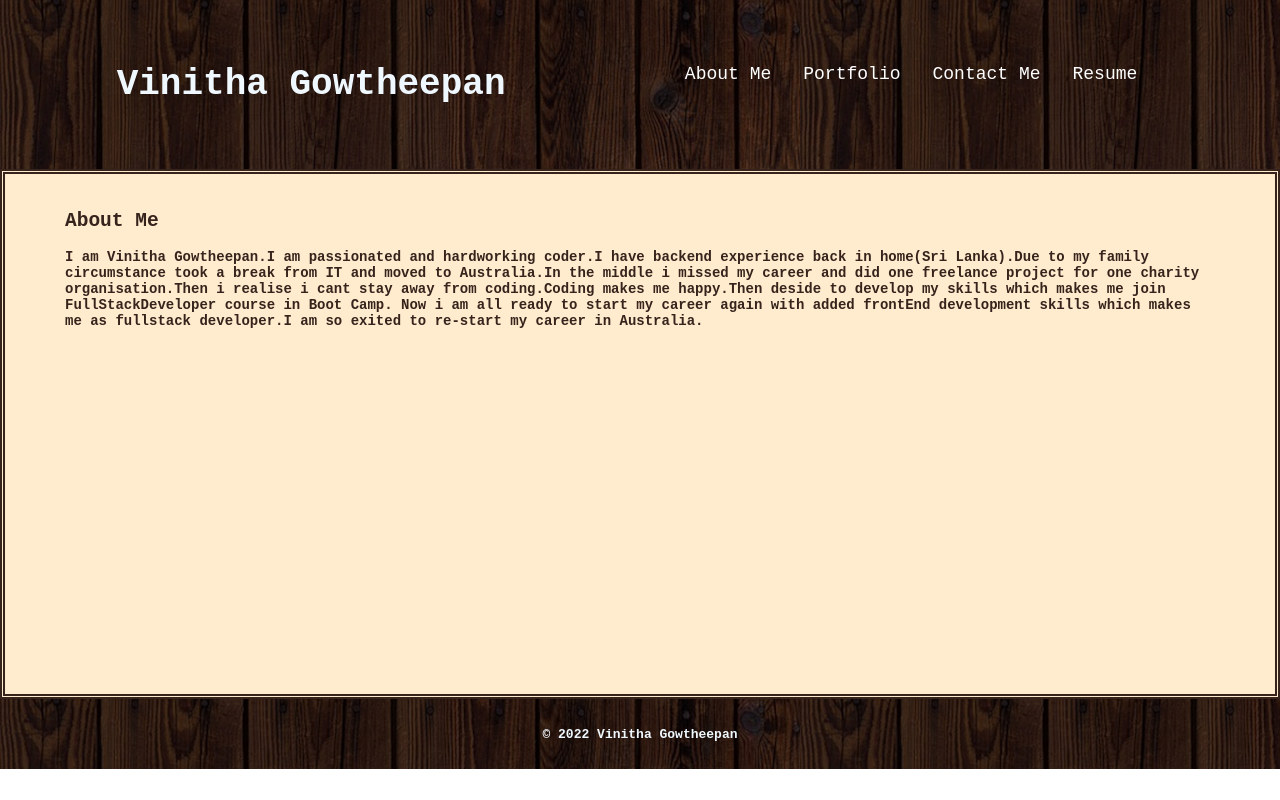
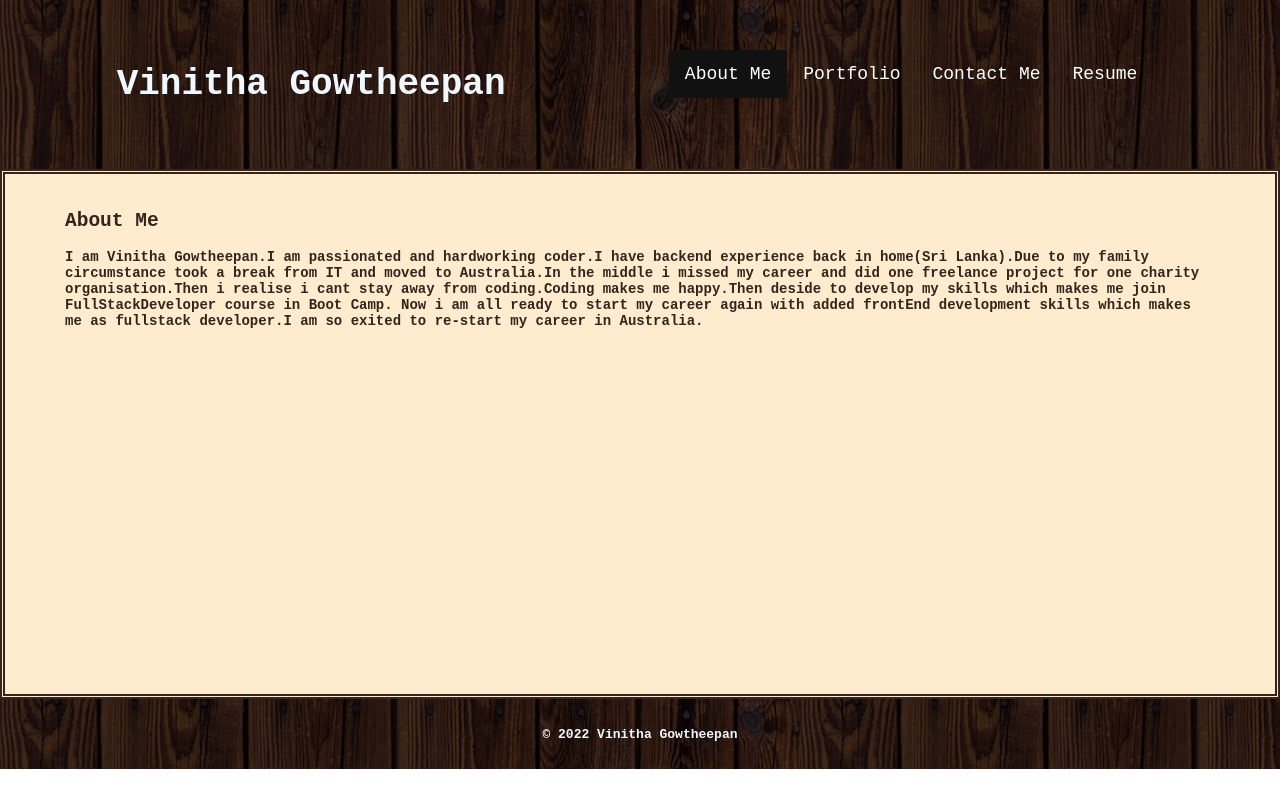
Before and after one commit to sreevinithaa/ReactPortfolio, a React (Create React App) app: page / in a window 1280 px wide. Built offline with nearby package versions, Linux system fonts and the light colour scheme.

Commit message:
Update nav styles to highlight selected

```diff
--- a/src/components/Header.js
+++ b/src/components/Header.js
@@ -3,7 +3,6 @@ import React from 'react';
 import '../styles/Header.css';
 import Navbar from './Navbar';
 function Header({ currentPage, handlePageChange }) {
-    // TODO: Add a style attribute to header and the h1 element
 
     return (
         <div className="header">
--- a/src/components/Navbar.js
+++ b/src/components/Navbar.js
@@ -7,12 +7,16 @@ function Navbar({ currentPage, handlePageChange }) {
     return (
         <nav className="navbar">
         <li><a   href="#AboutMe"
+         className={currentPage=='AboutMe'?"nav-link nav-active":"nav-link"}
           onClick={() => handlePageChange('AboutMe')}>About Me</a></li>
         <li><a  href="#Portfolio"
+       className={currentPage=='PortFolio'?"nav-link nav-active":"nav-link"}
           onClick={() => handlePageChange('PortFolio')}>Portfolio</a></li>
         <li><a  href="#ContactMe"
+         className={currentPage=='ContactMe'?"nav-link nav-active":"nav-link"}
           onClick={() => handlePageChange('ContactMe')}>Contact Me</a></li>
         <li><a  href="#Resume"
+         className={currentPage=='Resume'?"nav-link nav-active":"nav-link"}
           onClick={() => handlePageChange('Resume')}>Resume</a></li>
        </nav>
 
--- a/src/styles/Nav.css
+++ b/src/styles/Nav.css
@@ -11,7 +11,7 @@
 .navbar li {
 }
 
-.navbar li a {
+.nav-link {
   display: block;
   color: white;
   text-align: center;
@@ -22,3 +22,7 @@
 .navbar li a:hover {
   background-color: #111;
 }
+.nav-active
+{
+  background-color: #111;
+}
```
